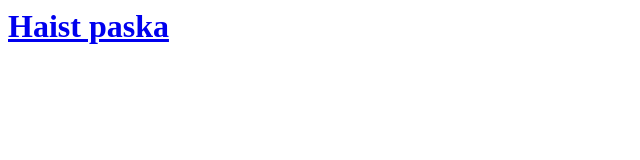
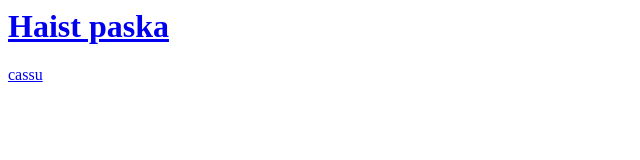
Before and after one commit to jongo00/underhallsuppgifter, a plain HTML site: page index.html in a window 1280 px wide. Shown: the full height of the page, 0-640 px from the left. Drawn offline with Linux system fonts and the light colour scheme.

Commit message:
Update index.html

```diff
--- a/index.html
+++ b/index.html
@@ -1 +1,3 @@
 <a href="Richard.html"><h1>Haist paska</h1></a>
+
+<a href="cassu.html">cassu</a>
```
